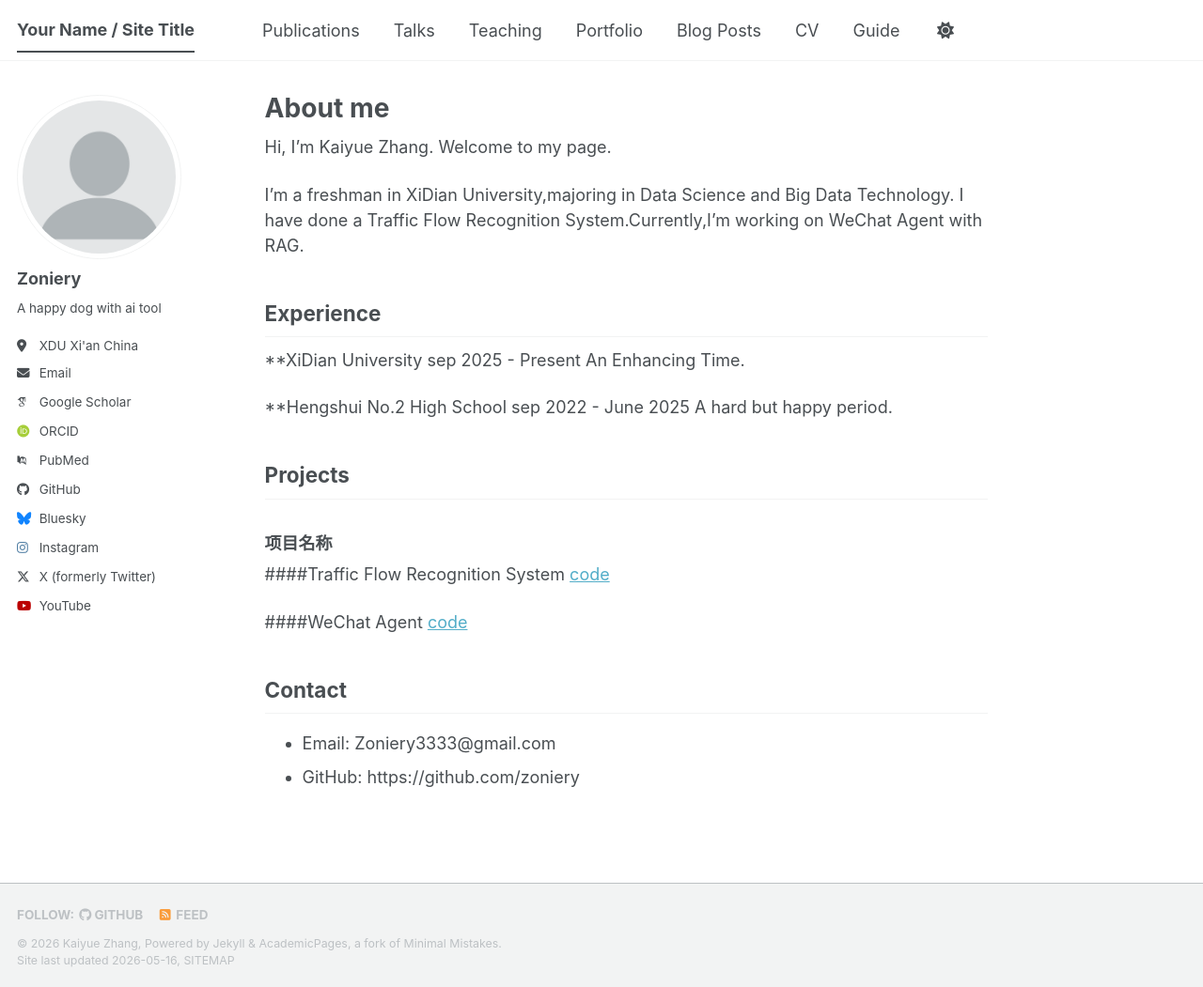
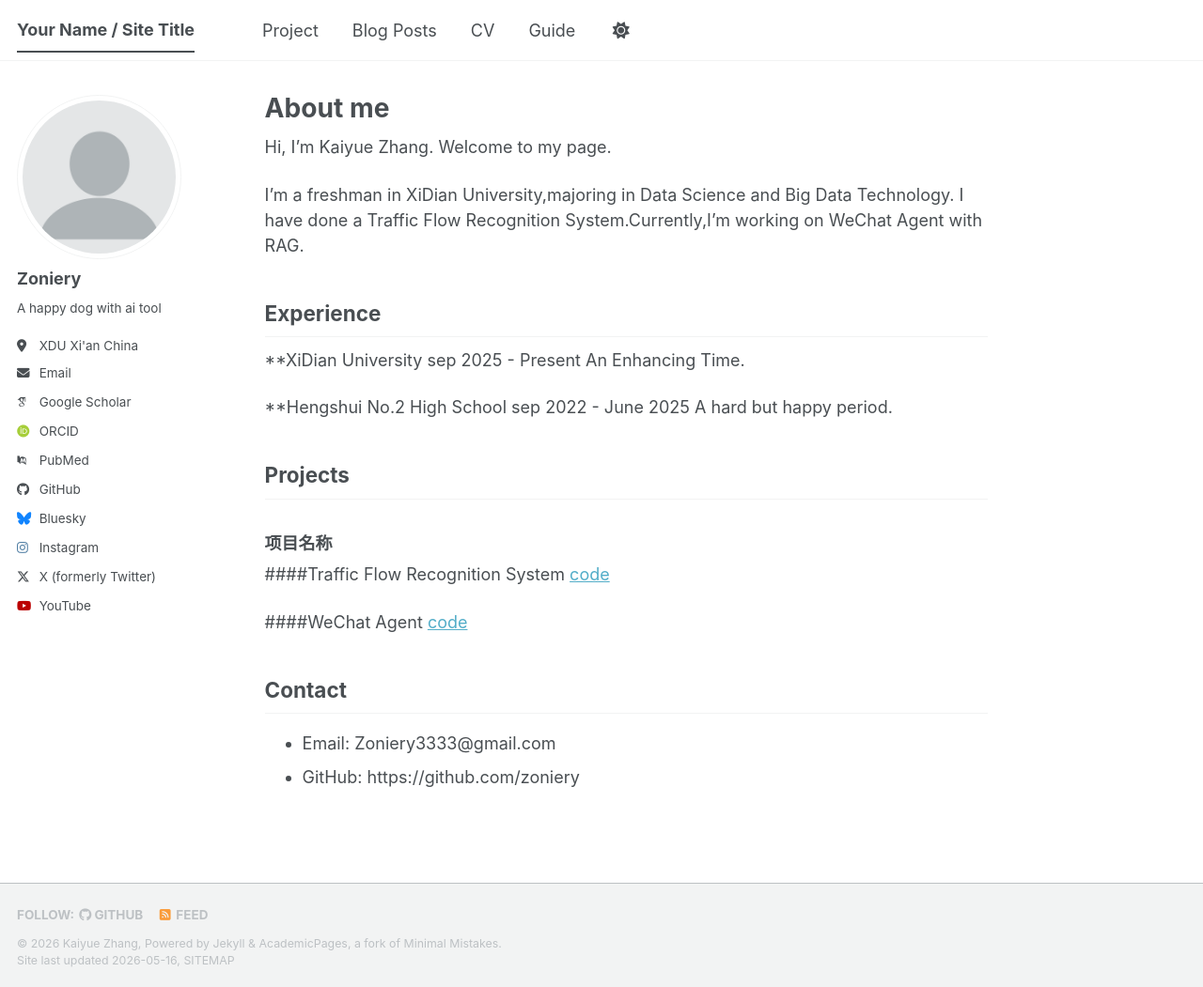
Before and after one commit to zoniery/zoniery.github.io, a Jekyll site: the page built from _pages/about.md, in a window 1280 px wide and 1051 px high. Shown: the whole window at 94% size. Built offline with Jekyll 4.4.1, drawn with Linux system fonts in a browser that asks for light colours; some web fonts are replaced; a script bundle is joined from its source files by our own code; library files that are not in the unit come from our copies.

Commit message:
Update navigation menu entries
Removed 'Publications', 'Talks', and 'Teaching' from navigation. Added 'Project' entry.

```diff
--- a/_data/navigation.yml
+++ b/_data/navigation.yml
@@ -8,17 +8,9 @@
 #      Markdown formatted page while the second is generated using JSON.
 
 main:
-  - title: "Publications"
-    url: /publications/
+  - title: "Project"
+    url: /portfolio/
 
-  - title: "Talks"
-    url: /talks/
-
-  - title: "Teaching"
-    url: /teaching/
-
-  - title: "Portfolio"
-    url: /portfolio/
 
   - title: "Blog Posts"
     url: /year-archive/
```
